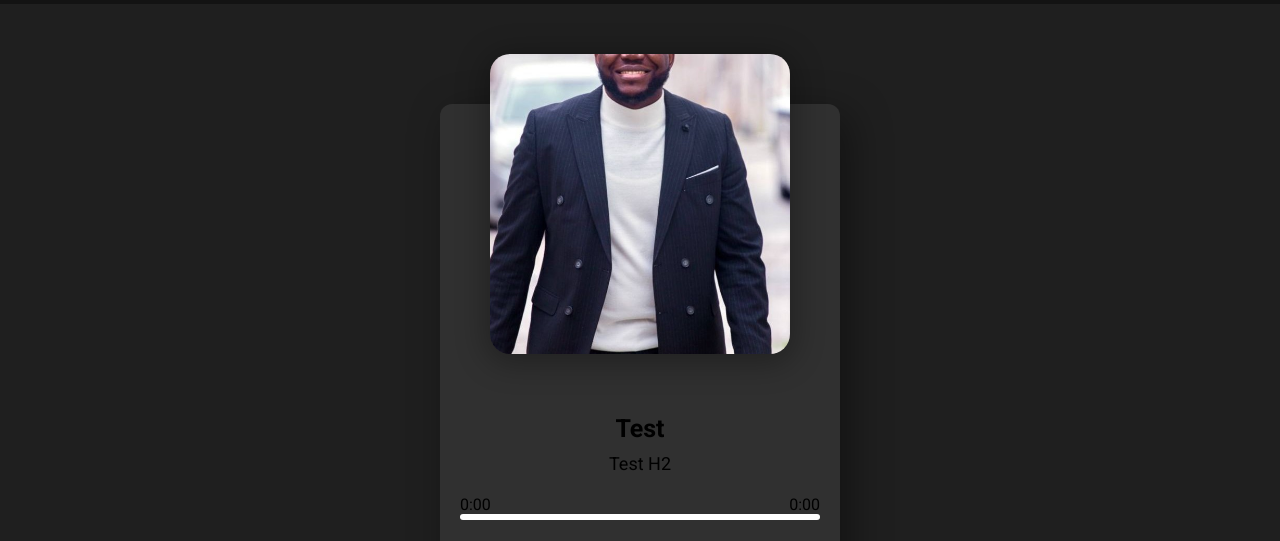
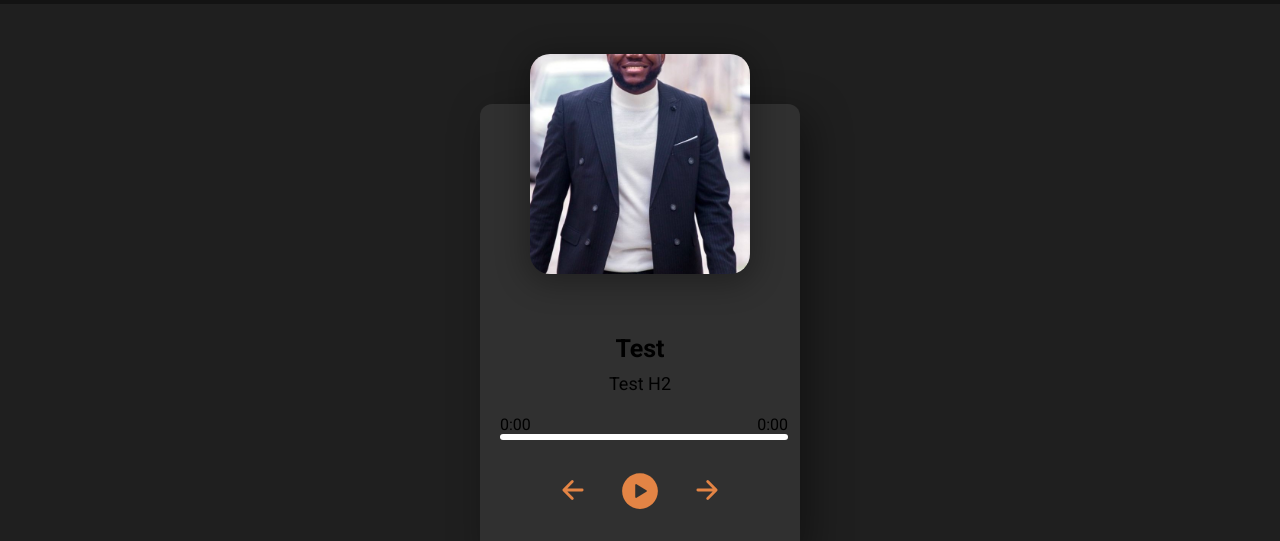
Before and after one commit to Harkorede1/Global-Harvest---Revival-website-Pastor-Moses, a plain HTML site: page sermons.html in a window 1280 px wide. Shown: the part 246-787 px from the top of the page. Drawn offline with nearby package versions, Linux system fonts and the light colour scheme; a web font is replaced by a local one.

Commit message:
first-commit

```diff
--- a/assets/css/style.css
+++ b/assets/css/style.css
@@ -1147,8 +1147,8 @@ textarea.input-field {
 
 .container2 {
   background-color: var(--bg-secondary);
-  height: 500px;
-  width: 400px;
+  height: 450px;
+  width: 320px;
   margin: 100px auto; /* centers horizontally + adds top spacing */
 
   flex-direction: column;
@@ -1164,8 +1164,8 @@ textarea.input-field {
 }
 
 .player-img {
-  width: 300px;
-  height: 300px;
+  width: 220px;
+  height: 220px;
   position: relative;
   top: -50px;
   left: 50px;
@@ -1231,10 +1231,10 @@ textarea.input-field {
 
 .player-controls {
   position: relative;
-  top: -5px;
+  top: 0;
   display: flex;
   justify-content: center;
-  left: 120px;
+  left: 75px;
   width: 200px;
 }
 
```
